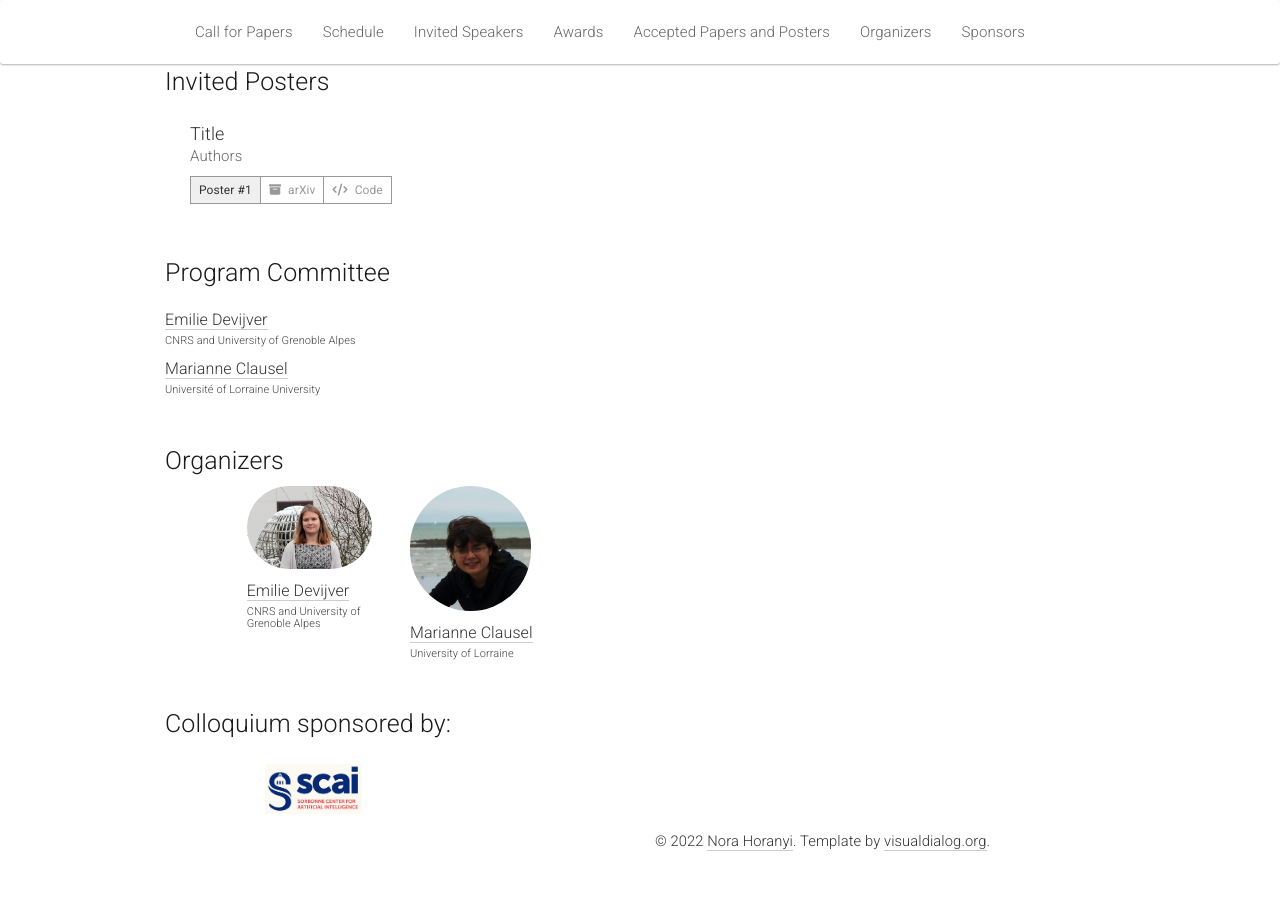
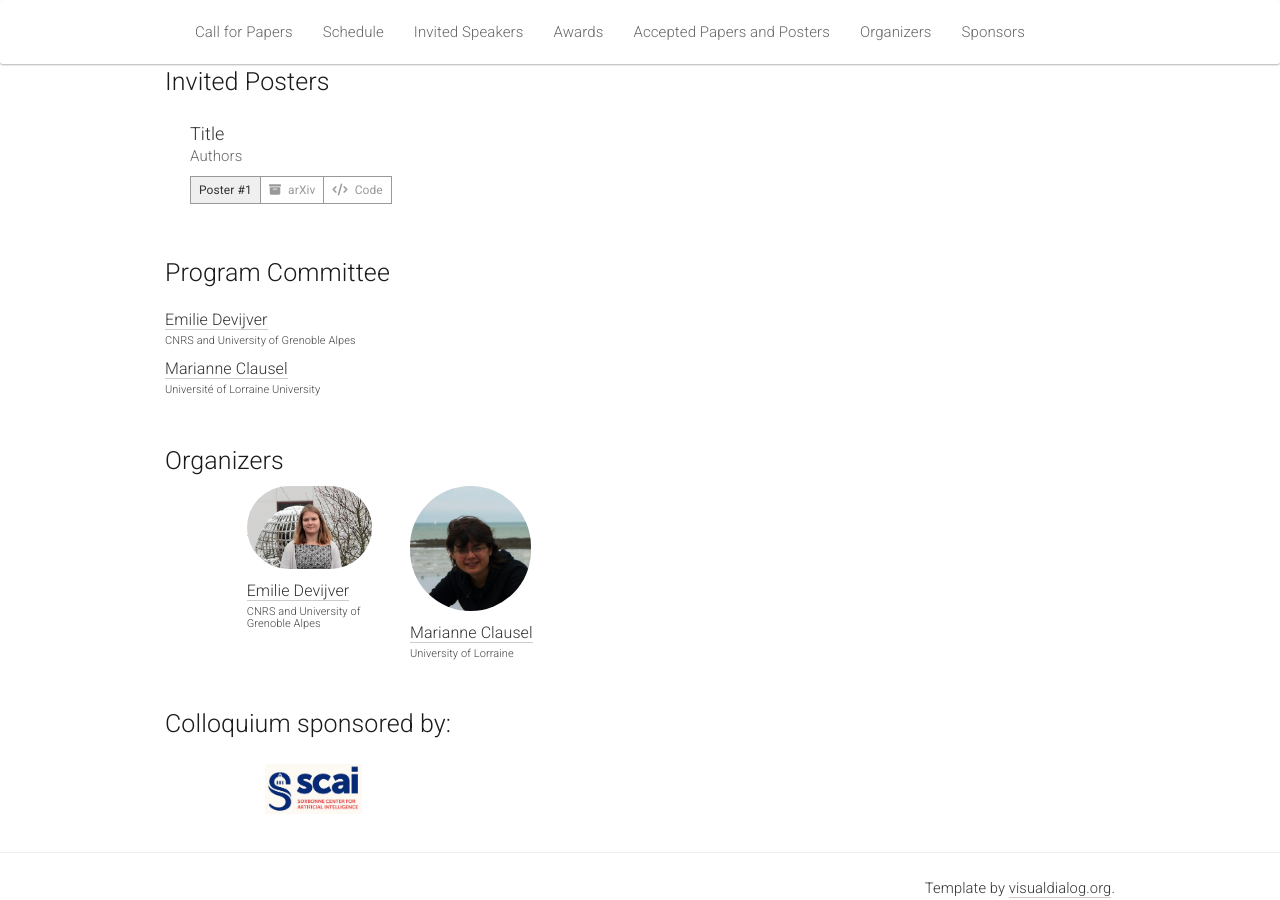
Before and after one commit to quarter-on-causality/quarter-on-causality.github.io, a Jekyll site: the page built from _pages/home_analysis.md, in a window 1280 px wide and 900 px high, scrolled down 3379 px. Built offline with Jekyll 4.4.1, drawn with Linux system fonts in a browser that asks for light colours; nearby versions of some CDN libraries; before the commit the page ends 4248 px from its top, so only the background shows below that.

Commit message:
Fix the footer of the pages

```diff
--- a/_includes/footer_analysis.html
+++ b/_includes/footer_analysis.html
@@ -1,22 +1,10 @@
-            <div class="section text-gray" id="footer">
-                <div class="container">
-
-                    <div class="row">
-
-                        <div class="col-sm-6">
-
-                            <!-- <p class="social">
-                                <a href="mailto:organizers@pirm2018.org" class="email" data-animate-hover="shake" data-animate="fadeInUp"><i class="fa fa-envelope"></i></a>
-                            </p> -->
-                        </div>
-                        <!-- /.6 -->
-
-                        <div class="col-sm-6">
-                            <p><small>&copy; 2022 <a href="http://horanyinora.github.io" class="external">Nora Horanyi</a>.
-                            Template by <a href=" visualdialog.org" class="external"> visualdialog.org</a>.</small></p>
-                        </div>
-
-                    </div>
-
-                </div>
+<hr>
+<div class="section text-gray" id="footer">
+    <div class="container">
+        <div class="row">
+            <div class="col-sm-12" style="text-align:right;">
+                <small>Template by <a href=" visualdialog.org" class="external"> visualdialog.org</a>.</small>
             </div>
+        </div>
+    </div>
+</div>
--- a/_includes/footer_challenges.html
+++ b/_includes/footer_challenges.html
@@ -5,7 +5,6 @@
             <div class="col-sm-12" style="text-align:right;">
                 <small>Template by <a href=" visualdialog.org" class="external"> visualdialog.org</a>.</small>
             </div>
-			<br><br>
         </div>
     </div>
 </div>
--- a/_includes/footer_practice.html
+++ b/_includes/footer_practice.html
@@ -3,10 +3,8 @@
                 <div class="container">
                     <div class="row">
                         <div class="col-sm-12" style="text-align:right;">
-                            <small>&copy; 2022 Hengfei Wang.
-                            Template by <a href=" visualdialog.org" class="external"> visualdialog.org</a>.</small>
+                            <small>Template by <a href=" visualdialog.org" class="external"> visualdialog.org</a>.</small>
                         </div>
-			<br><br>
                     </div>
                 </div>
             </div>
```
Also changed, not shown: _includes/footer_home.html (+3 -4 lines). Lines whose indentation alone changed are shown as unchanged.
